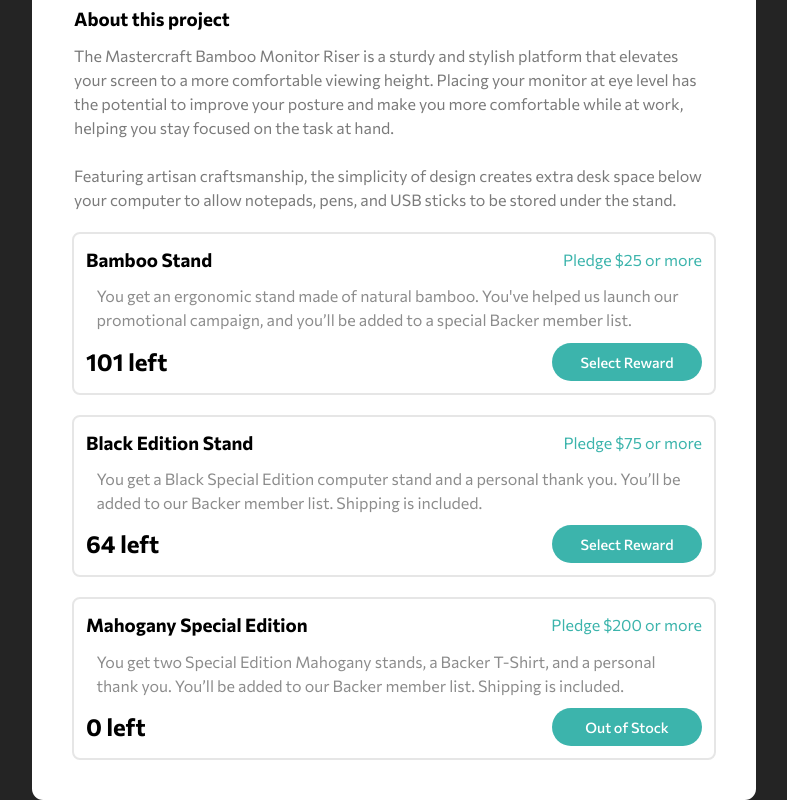
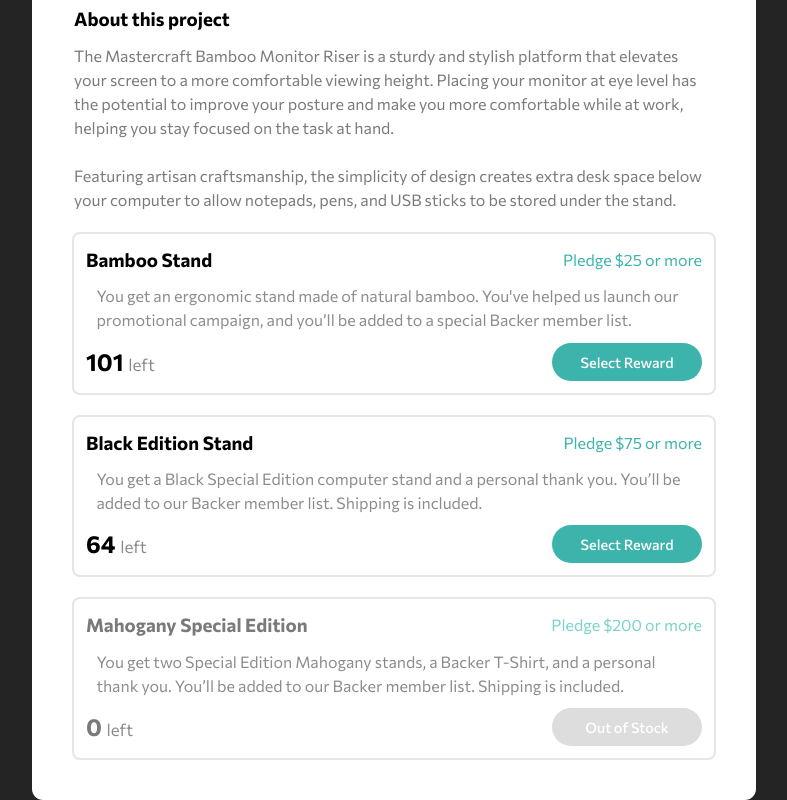
Before and after one commit to angelo5003/crowdfunding, a React (Vite) app: page / in a window 1280 px wide. Shown: the part 920-1720 px from the top of the page, without its empty margins (246-1033 px from the left). Built offline with nearby package versions, Linux system fonts and the light colour scheme.

Commit message:
style: created the styling for the out of stock card

```diff
--- a/src/components/PledgeCard/PledgeCard.jsx
+++ b/src/components/PledgeCard/PledgeCard.jsx
@@ -4,9 +4,15 @@
 const PledgeCard = ({ info }) => {
   return (
     <div className="pledgecard-outer-container">
-      <article className="pledgecard-inner-container">
+      <article
+        className={`${
+          info.id === 3
+            ? "pledgecard-out-of-stock"
+            : "pledgecard-inner-container"
+        }`}
+      >
         <div className="pledgecard-title-container">
-          <h3>{info.productTitle}</h3>
+          <h3 className="pledge-product-title">{info.productTitle}</h3>
           <p className="pledgecard-pledge-text">{info.pledge}</p>
         </div>
         <p className="pledgecard-product-description">
@@ -14,9 +20,12 @@
         </p>
         <div className="pledgecard-overview-container">
           <p className="pledgecard-pledge-products-left">
-            {info.productsLeft} left
+            {info.productsLeft}{" "}
+            <span className="pledgecard-left-text">left</span>
           </p>
-          <button className="pledgecard-btn">{info.productButton}</button>
+          <button className="pledgecard-btn" disabled>
+            {info.productButton}
+          </button>
         </div>
       </article>
     </div>
--- a/src/components/PledgeCard/PledgeCardStyle.css
+++ b/src/components/PledgeCard/PledgeCardStyle.css
@@ -37,6 +37,12 @@
     font-size: 1.5em;
     font-weight: 700;
   }
+
+  .pledgecard-left-text {
+    color: hsl(0, 0%, 55%);
+    font-size: 0.7em;
+    font-weight: 400;
+  }
 }
 
 .pledgecard-btn {
@@ -52,6 +58,27 @@
   font-weight: 500;
 }
 
+.pledgecard-out-of-stock {
+  padding: 0.75rem;
+}
+
+.pledgecard-out-of-stock .pledgecard-btn:disabled {
+  background: #dddddd;
+  cursor: not-allowed;
+}
+
+.pledgecard-out-of-stock .pledge-product-title {
+  color: hsl(0, 0%, 48%);
+}
+
+.pledgecard-out-of-stock .pledgecard-pledge-text {
+  color: hsl(176, 50%, 65%);
+}
+
+.pledgecard-out-of-stock .pledgecard-pledge-products-left {
+  color: hsl(0, 0%, 48%);
+}
+
 @media screen and (max-width: 399px) {
   .pledgecard-outer-container {
     display: none;
```
